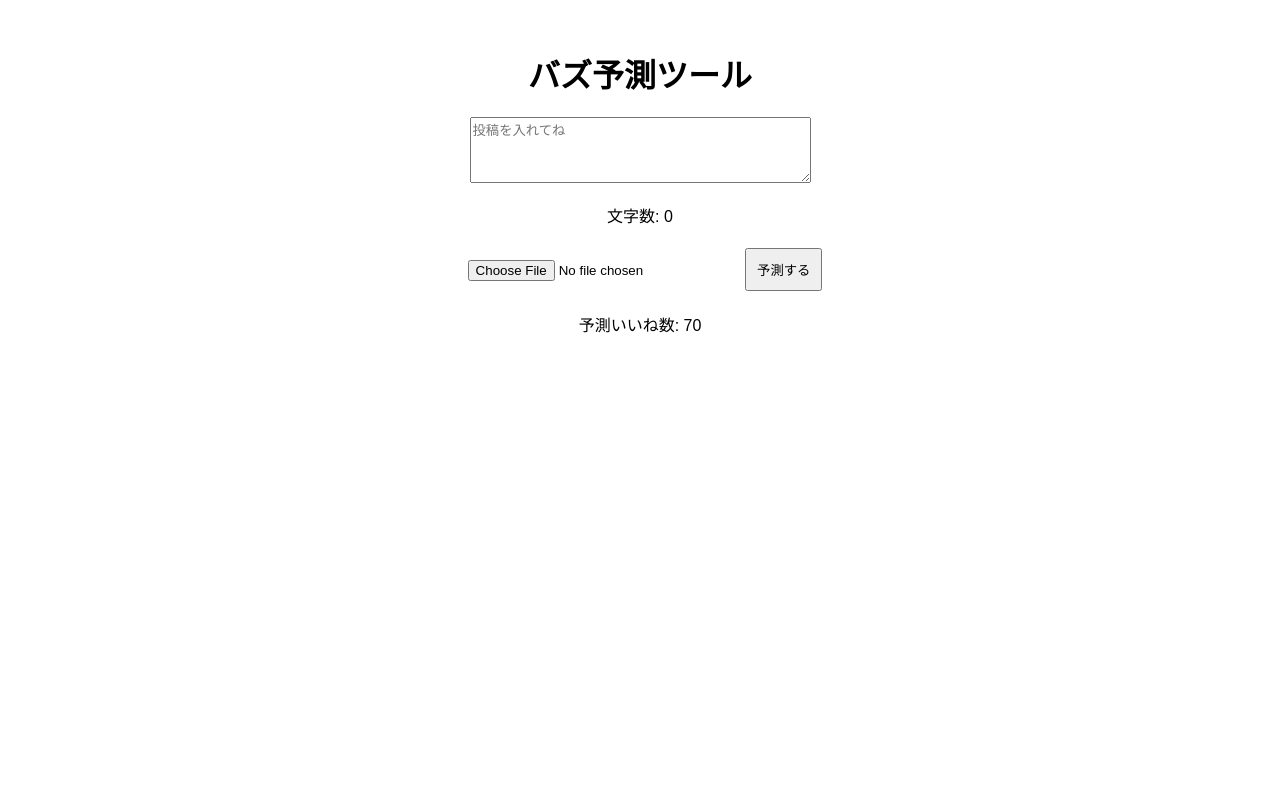
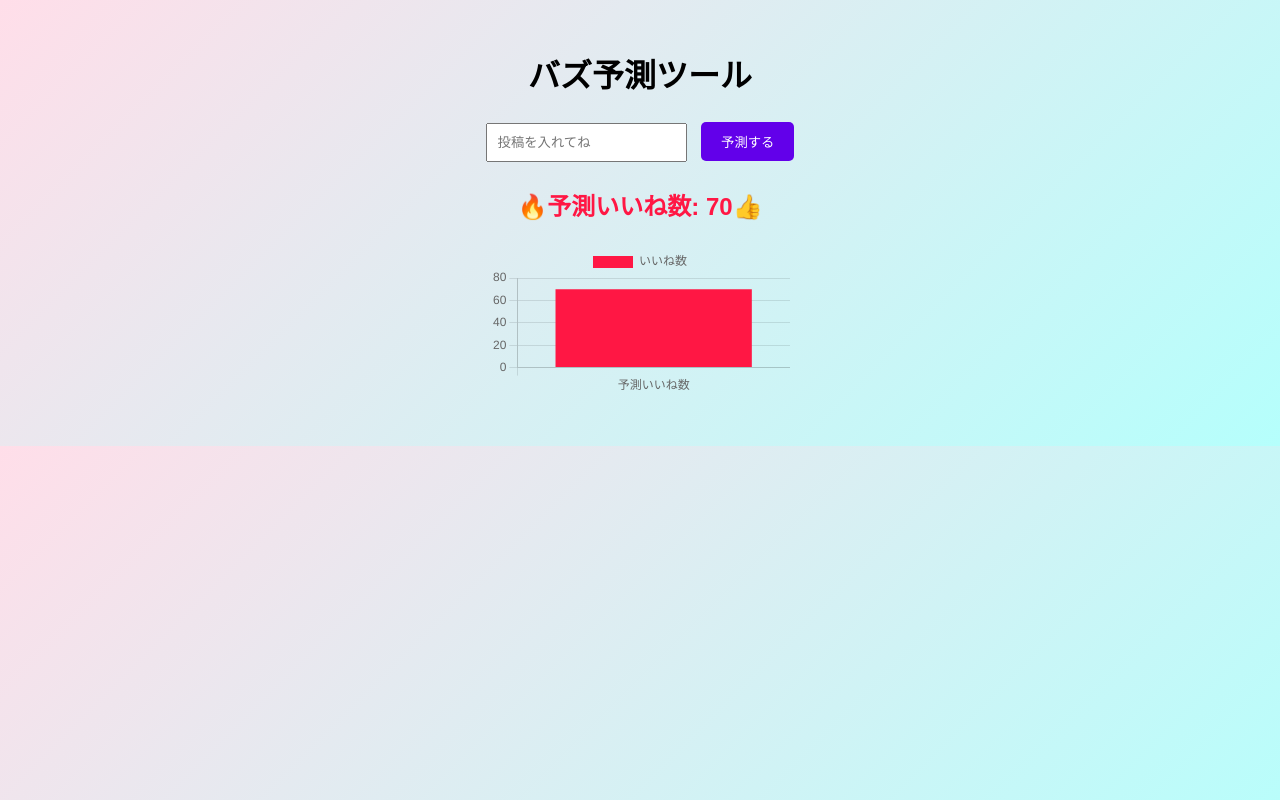
Before and after one commit to koron016/buzz-predictor, a plain HTML site: page index.html in a window 1280 px wide. Both pictures are taken after a click on the button "予測する". Drawn offline with nearby package versions, Linux system fonts and the light colour scheme.

Commit message:
Add files via upload

```diff
--- a/index.html
+++ b/index.html
@@ -9,68 +9,93 @@
       font-family: Arial, sans-serif;
       text-align: center;
       margin: 50px;
+      background: linear-gradient(135deg, #FFDEE9 0%, #B5FFFC 100%);
     }
-    input, button, #file {
+    input, button {
       padding: 10px;
       margin: 5px;
+    }
+    button {
+      background-color: #6200EA;
+      color: white;
+      border: none;
+      padding: 10px 20px;
+      border-radius: 5px;
+      transition: 0.3s;
+    }
+    button:hover {
+      background-color: #3700B3;
+      transform: scale(1.1);
+    }
+    #result {
+      font-size: 24px;
+      font-weight: bold;
+      color: #FF1744;
+      animation: pop 0.5s ease-in-out;
+      margin-top: 20px;
+    }
+    canvas {
+      max-width: 500px;
+      margin: auto;
+    }
+    @keyframes pop {
+      0% { transform: scale(0.8); opacity: 0; }
+      100% { transform: scale(1); opacity: 1; }
     }
   </style>
 </head>
 <body>
   <h1>バズ予測ツール</h1>
-  <textarea id="text" placeholder="投稿を入れてね" rows="4" cols="40" oninput="countChars()"></textarea>
-  <p>文字数: <span id="charCount">0</span></p>
-  <input type="file" id="file">
+  <input id="text" placeholder="投稿を入れてね">
   <button onclick="predict()">予測する</button>
   <p id="result"></p>
+  <canvas id="chart"></canvas>
+
+  <!-- Chart.jsライブラリ -->
+  <script src="https://cdn.jsdelivr.net/npm/chart.js"></script>
 
   <script>
-    function countChars() {
-      const text = document.getElementById("text").value;
-      document.getElementById("charCount").textContent = text.length;
-    }
-
     function predict() {
       let text = document.getElementById("text").value;
-      let file = document.getElementById("file").files.length;
       let likes = 50; // 基本値
 
       // お得系ワード
       if (text.includes("無料") || text.includes("プレゼント")) {
         likes += 30;
       }
-
-      // 短文はバズりやすい
+      // 短い投稿
       if (text.length < 20) {
         likes += 20;
       }
-
-      // ハッシュタグがあるとバズりやすい
+      // ハッシュタグ
       if (text.includes("#")) {
         likes += 10;
       }
 
-      // ポジティブワード
-      const positiveWords = ["最高", "すごい", "楽しい", "素敵", "かわいい", "美味しい"];
-      positiveWords.forEach(word => {
-        if (text.includes(word)) {
-          likes += 15;
+      // 結果表示
+      document.getElementById("result").innerHTML = "🔥予測いいね数: " + likes + "👍";
+
+      // グラフ表示
+      const ctx = document.getElementById('chart').getContext('2d');
+      new Chart(ctx, {
+        type: 'bar',
+        data: {
+          labels: ['予測いいね数'],
+          datasets: [{
+            label: 'いいね数',
+            data: [likes],
+            backgroundColor: '#FF1744'
+          }]
+        },
+        options: {
+          responsive: true,
+          scales: {
+            y: {
+              beginAtZero: true
+            }
+          }
         }
       });
-
-      // 画像がある場合、バズりやすい
-      if (file > 0) {
-        likes += 40;
-      }
-
-      // 曜日補正
-      const now = new Date();
-      const day = now.getDay(); // 0:日曜日, 5:金曜日, 6:土曜日
-      if (day === 5 || day === 6) {
-        likes += 25;
-      }
-
-      document.getElementById("result").innerHTML = "予測いいね数: " + likes;
     }
   </script>
 </body>
```
